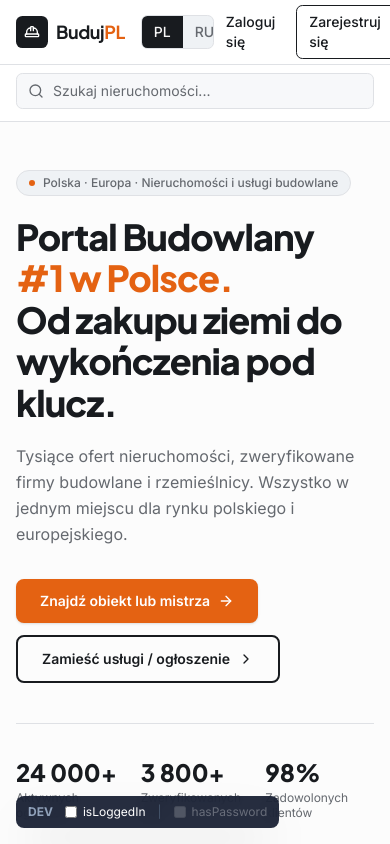
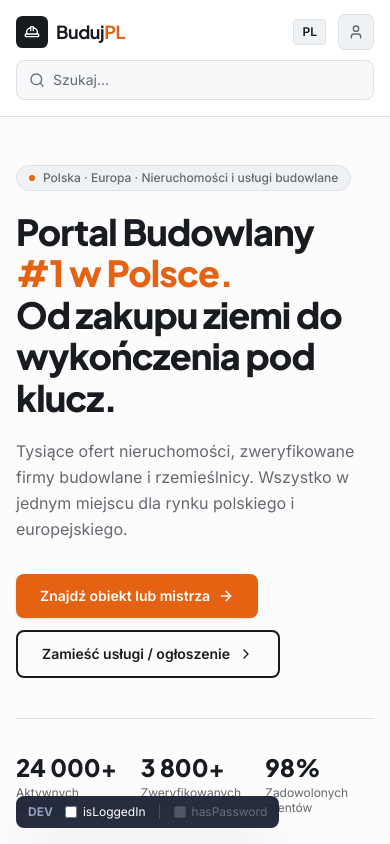
Before and after one commit to adamchukpeter/real-estate-portal-ui, a Next.js app: page / in a window 390 px wide. Shown: the top 844 px of the page. Built offline with nearby package versions, Linux system fonts and the light colour scheme.

Commit message:
feat: add compact mode to HeaderAuth component for mobile view

```diff
--- a/components/header.tsx
+++ b/components/header.tsx
@@ -2,11 +2,25 @@
 
 import { useState } from 'react'
 import Link from 'next/link'
-import { Search, HardHat } from 'lucide-react'
+import { Search, HardHat, User } from 'lucide-react'
 import { useLang } from '@/lib/lang-context'
 import { SearchHub } from '@/components/search-hub'
 import { HeaderAuth } from '@/components/header-auth'
 import { cn } from '@/lib/utils'
+
+/* ─── shared logo ──────────────────────────────────────────────────────────── */
+function Logo() {
+  return (
+    <Link href="/" className="flex shrink-0 items-center gap-2 text-graphite">
+      <div className="flex h-8 w-8 items-center justify-center rounded-md bg-graphite">
+        <HardHat className="h-4 w-4 text-brand-foreground" />
+      </div>
+      <span className="font-heading text-lg font-bold tracking-tight text-graphite">
+        Buduj<span className="text-brand">PL</span>
+      </span>
+    </Link>
+  )
+}
 
 export function Header() {
   const { lang, setLang, t } = useLang()
@@ -18,29 +32,20 @@ export function Header() {
 
   return (
     <>
-      <header className="sticky top-0 z-40 w-full border-b border-border bg-card/95 backdrop-blur-md">
-        <div className="mx-auto flex h-16 max-w-7xl items-center gap-4 px-4 sm:px-6">
-          {/* Logo */}
-          <Link
-            href="/"
-            className="flex shrink-0 items-center gap-2 text-graphite"
-          >
-            <div className="flex h-8 w-8 items-center justify-center rounded-md bg-graphite">
-              <HardHat className="h-4 w-4 text-brand-foreground" />
-            </div>
-            <span className="font-heading text-lg font-bold tracking-tight text-graphite">
-              Buduj<span className="text-brand">PL</span>
-            </span>
-          </Link>
+      <header className="sticky top-0 z-40 w-full overflow-x-hidden border-b border-border bg-card/95 backdrop-blur-md">
 
-          {/* Search trigger — desktop */}
+        {/* ── DESKTOP row (md and up) ─────────────────────────────────────── */}
+        <div className="hidden md:flex mx-auto h-16 max-w-7xl items-center gap-4 px-6">
+          <Logo />
+
+          {/* Wide search trigger */}
           <button
             onClick={() => setSearchOpen(true)}
-            className="relative mx-4 hidden flex-1 cursor-text items-center md:flex"
+            className="relative mx-4 flex flex-1 cursor-text items-center"
             aria-label={t('Otwórz wyszukiwarkę', 'Открыть поиск')}
           >
             <Search className="absolute left-3 top-1/2 h-4 w-4 -translate-y-1/2 text-muted-foreground" />
-            <div className="h-9 w-full rounded-md border border-border bg-muted/50 pl-9 pr-4 text-left text-sm text-muted-foreground flex items-center">
+            <div className="flex h-9 w-full items-center rounded-md border border-border bg-muted/50 pl-9 pr-4 text-left text-sm text-muted-foreground">
               {t(
                 'Szukaj nieruchomości, wykonawców lub artykułów...',
                 'Поиск недвижимости, исполнителей или статей...',
@@ -48,9 +53,8 @@ export function Header() {
             </div>
           </button>
 
-          <div className="ml-auto flex items-center gap-2">
           {/* Language switcher */}
-            <div className="flex items-center rounded-md border border-border bg-secondary overflow-hidden text-sm font-medium">
+          <div className="flex overflow-hidden rounded-md border border-border bg-secondary text-sm font-medium">
             <button
               onClick={() => setLang('pl')}
               className={cn(
@@ -75,27 +79,64 @@ export function Header() {
             </button>
           </div>
 
-            {/* Auth block — logged in / logged out */}
+          {/* Auth — full desktop variant */}
           <HeaderAuth
             isLoggedIn={isLoggedIn}
             hasPassword={hasPassword}
             onLogout={() => setIsLoggedIn(false)}
           />
         </div>
+
+        {/* ── MOBILE layout (below md) ────────────────────────────────────── */}
+        <div className="flex flex-col md:hidden w-full px-4 py-2 bg-card">
+
+          {/* Row 1: Logo + compact icons */}
+          <div className="flex h-12 w-full items-center justify-between">
+            <Logo />
+
+            {/* Right icon cluster */}
+            <div className="flex items-center gap-3">
+              {/* Language — minimal pill */}
+              <button
+                onClick={() => setLang(lang === 'pl' ? 'ru' : 'pl')}
+                className="rounded border border-border bg-secondary px-2 py-1 text-xs font-semibold text-foreground transition-colors hover:bg-muted"
+                aria-label={t('Zmień język', 'Сменить язык')}
+              >
+                {lang.toUpperCase()}
+              </button>
+
+              {/* Bell — compact, reuses HeaderAuth bell only when logged in */}
+              <HeaderAuth
+                isLoggedIn={isLoggedIn}
+                hasPassword={hasPassword}
+                onLogout={() => setIsLoggedIn(false)}
+                compact
+              />
+
+              {/* Logged-out fallback: single user icon */}
+              {!isLoggedIn && (
+                <Link
+                  href="/login"
+                  className="flex h-9 w-9 items-center justify-center rounded-md border border-border bg-secondary text-muted-foreground transition-colors hover:text-foreground"
+                  aria-label={t('Zaloguj się', 'Войти')}
+                >
+                  <User className="h-4 w-4" />
+                </Link>
+              )}
+            </div>
           </div>
 
-        {/* Mobile search trigger */}
-        <div className="border-t border-border px-4 pb-3 pt-2 md:hidden">
+          {/* Row 2: Search bar */}
+          <div className="w-full pb-2 pt-1">
             <button
               onClick={() => setSearchOpen(true)}
-            className="relative flex w-full cursor-text items-center"
-            aria-label={t('Otwórz wyszukiwarkę', 'Открыть поиск')}
+              className="relative flex h-10 w-full cursor-text items-center rounded-lg border border-border bg-muted/50 px-3 text-sm text-muted-foreground"
+              aria-label={t('Szukaj...', 'Поиск...')}
             >
-            <Search className="absolute left-3 top-1/2 h-4 w-4 -translate-y-1/2 text-muted-foreground" />
-            <div className="h-9 w-full rounded-md border border-border bg-muted/50 pl-9 pr-4 text-left text-sm text-muted-foreground flex items-center">
-              {t('Szukaj nieruchomości...', 'Поиск недвижимости...')}
+              <Search className="mr-2 h-4 w-4 shrink-0" />
+              <span>Szukaj...</span>
+            </button>
           </div>
-          </button>
         </div>
       </header>
 
@@ -105,19 +146,19 @@ export function Header() {
       {/* Floating DEV toggles — fixed bottom-left, preview only */}
       <div className="fixed bottom-4 left-4 z-[9999] flex items-center gap-3 rounded-lg bg-slate-900/90 px-3 py-2 text-xs text-white shadow-2xl backdrop-blur-sm">
         <span className="font-mono font-bold text-slate-400">DEV</span>
-        <label className="flex cursor-pointer items-center gap-1.5 select-none">
+        <label className="flex cursor-pointer select-none items-center gap-1.5">
           <input
             type="checkbox"
             checked={isLoggedIn}
             onChange={(e) => setIsLoggedIn(e.target.checked)}
-            className="h-3 w-3 accent-white cursor-pointer"
+            className="h-3 w-3 cursor-pointer accent-white"
           />
           <span>isLoggedIn</span>
         </label>
         <span className="text-slate-600">|</span>
         <label
           className={cn(
-            'flex cursor-pointer items-center gap-1.5 select-none transition-opacity',
+            'flex cursor-pointer select-none items-center gap-1.5 transition-opacity',
             !isLoggedIn && 'pointer-events-none opacity-30',
           )}
         >
@@ -126,7 +167,7 @@ export function Header() {
             checked={hasPassword}
             onChange={(e) => setHasPassword(e.target.checked)}
             disabled={!isLoggedIn}
-            className="h-3 w-3 accent-white cursor-pointer"
+            className="h-3 w-3 cursor-pointer accent-white"
           />
           <span>hasPassword</span>
         </label>
```
Also changed, not shown: components/header-auth.tsx (+81 -2 lines). Lines whose indentation alone changed are shown as unchanged.
